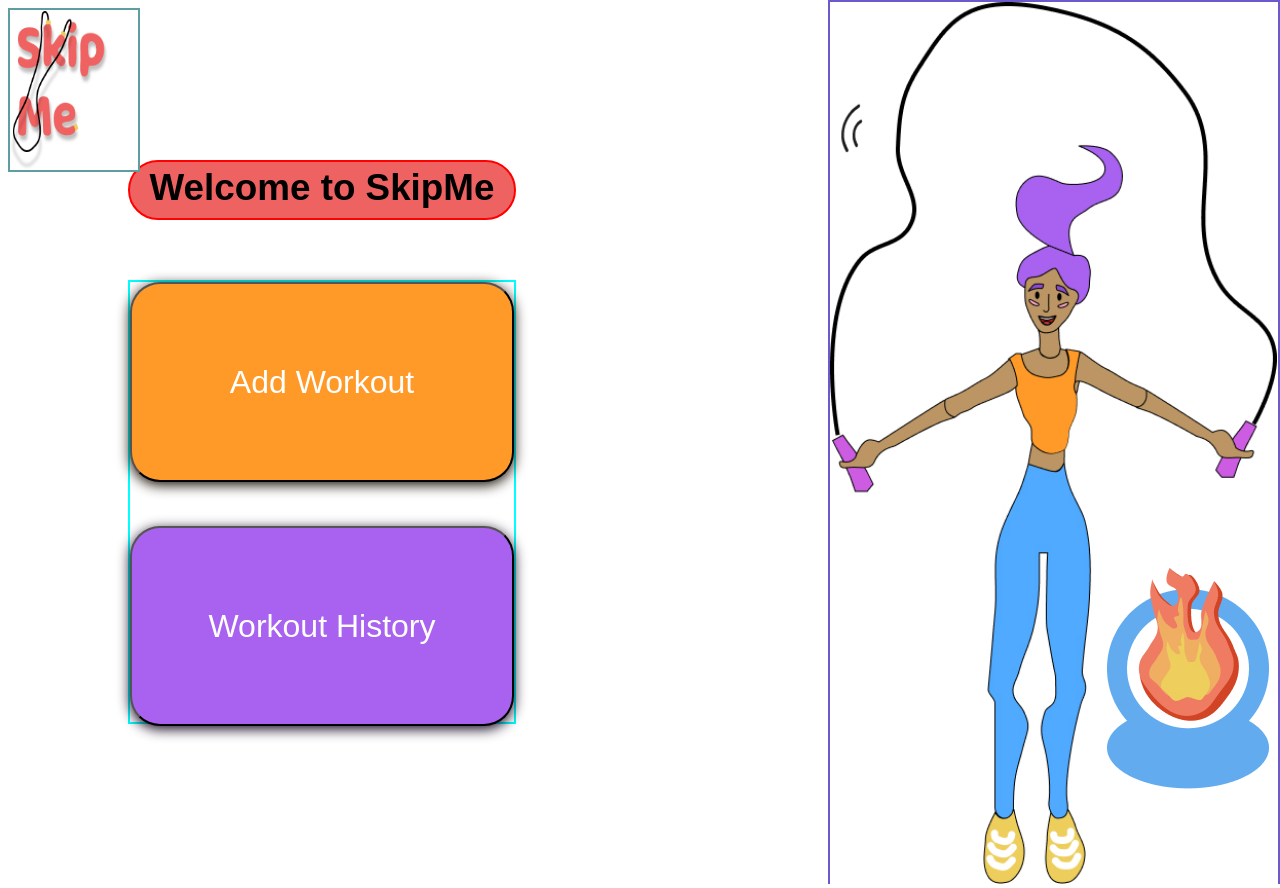
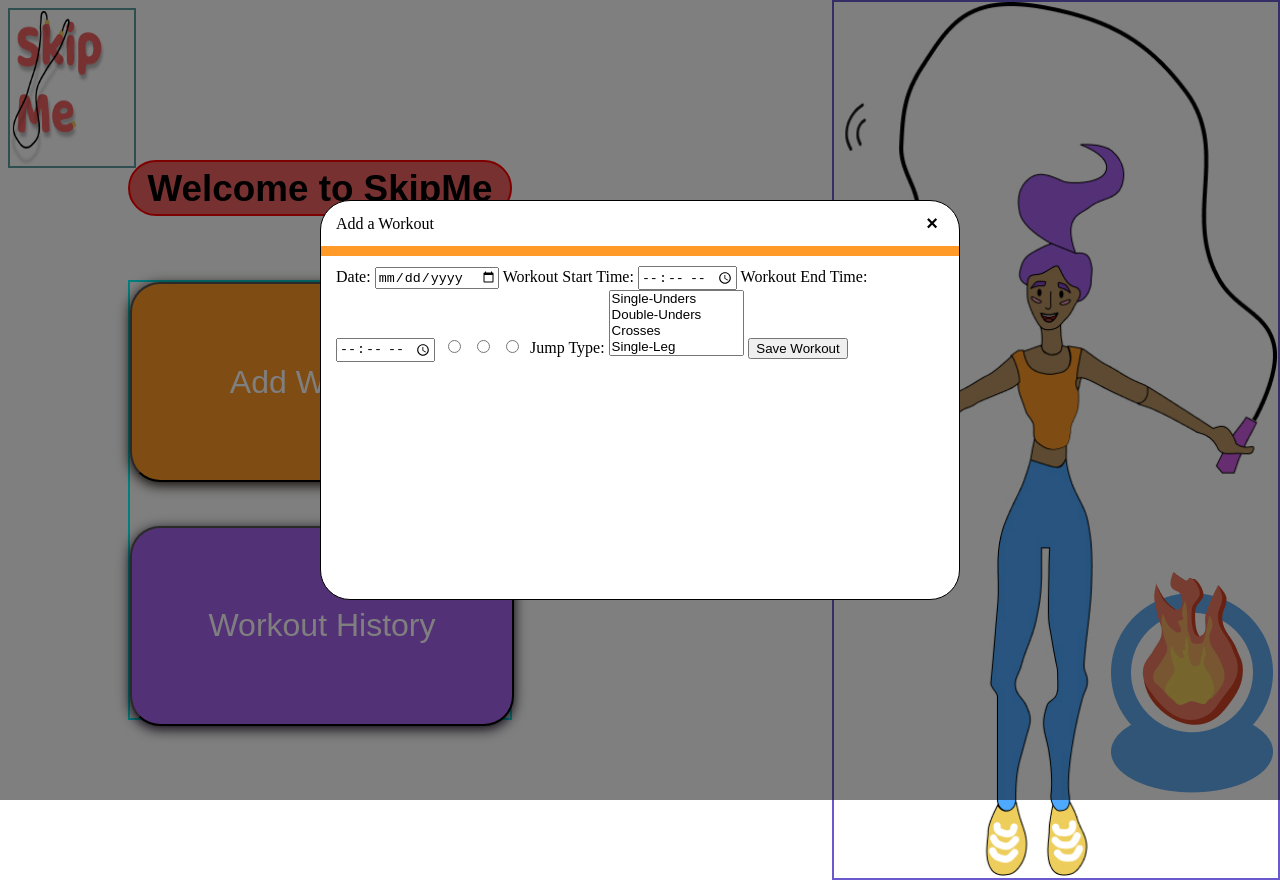
Before and after one commit to lauratheyoung/Portfolio-Final, a plain HTML site: page index.html in a window 1280 px wide. Both pictures are taken after a click on the button "Add Workout". Drawn offline with Linux system fonts and the light colour scheme; a web font is replaced by a local one.

Commit message:
Addition of Add Workout Button Functionality& Form

```diff
--- a/index.html
+++ b/index.html
@@ -13,7 +13,8 @@
     </div>
 
     <div id="buttonContainer">
-        <button class="mainButton" id="addWorkout">Add Workout</button>
+        <button data-form-target="#form" class="mainButton" id="addWorkout">Add Workout</button>
+        <!-- selector that points to the viewport we want to open -->
         <!-- need to link form to this button -->
         <button class="mainButton" id="workoutHistory">Workout History</button>
         <!-- js. card display of all logged workout data-->
@@ -21,12 +22,16 @@
     </div>
     <!-- creating workable container for css styling for the main page buttons -->
 
-    <div class="form" id="workoutFormContainer" style="display: none">
+    <div class="form hidden" id="form">
         <!-- style="display: none" -->
         <!-- creating a form container with no display until js. functionality is implemented -->
        <div class="form_contents">
 
-            <div class="form_close-bar"><span>X</span></div>
+            <div  data- class="form-header">
+                <div class="form-title">Add a Workout</div>
+                <button date-close-button class="close-button">&times;</button>
+            </div>
+
             <form id="userWorkoutForm">
 
                 <label for="date" id="date-label">Date:</label>
@@ -76,8 +81,11 @@
                 <button type= "submit" id="formSave">Save Workout</button>
 
             </form>
+
         </div>
     </div>
+
+    <div class="hidden" id="overlay"></div>
 
     <div id="workoutHistory">
         <!-- data outputted from form -->
@@ -99,3 +107,4 @@
     </div>
     <!-- need to add high resolution images for the final -->
 </body>
+<script src="scripts/script.js"></script>
--- a/scripts/script.js
+++ b/scripts/script.js
@@ -1,27 +1,100 @@
 // DOM elements
 
-const addWorkoutBtn = document.getElementById('addWorkout');
-const workoutHistoryBtn = document.getElementById('workoutHistory');
-const addWorkoutForm = document.getElementById('workoutFormContainer');
-const workoutHistory = document.getElementById('workoutHistory');
+// const addWorkoutBtn = document.getElementById('addWorkout');
+// const workoutHistoryBtn = document.getElementById('workoutHistory');
+// const addWorkoutForm = document.getElementById('workoutFormContainer');
+// const workoutHistory = document.getElementById('workoutHistory');
+
+
+// const addWorkoutButton = document.querySelectorAll('[data-form-target]')
+// const closeButton= document.querySelectorAll('[data-close-button]')
+// const overlay = docutment.getElementbyId('overlay')
+
+
+// addWorkoutButton.forEach(button => {
+//     button.addEventListener('click', () => {
+//         const form = document.querySelector(button.dataset.formTarget)
+//         openForm(form)
+//     })
+// })
+
+// closeForm.forEach( button => {
+//     const form = button.closest('.form')
+//     // selecting parent w/ class form
+//     closeForm(form)
+
+// })
+
+// function openForm(form){
+//     if (modal == null) return
+//     form.classList.add('active')
+//     overlay.classList.add('active')
+
+// }
+
+// function closeForm(form){
+//     if (modal == null) return
+//     form.classList.remove('active')
+//     overlay.classList.remove('active')
+
+// }
+
+// DOM elements
+// DOM elements
+
+// DOM elements
+const addWorkoutButton = document.querySelector('#addWorkout');
+const form = document.querySelector('#form');
+const overlay = document.getElementById('overlay');
+const closeButton = document.querySelector('.form-header .close-button');
+
+// Event listeners
+addWorkoutButton.addEventListener('click', () => {
+  openForm();
+});
+
+closeButton.addEventListener('click', () => {
+  closeForm();
+});
+
+// Functions
+function openForm() {
+  form.classList.add('active');
+  overlay.classList.add('active');
+}
+
+function closeForm() {
+  form.classList.remove('active');
+  overlay.classList.remove('active');
+}
+
+// Close form when the overlay is clicked
+overlay.addEventListener('click', () => {
+  closeForm();
+});
+
+
+
+
+
 
 // workout entries data (stored locally or in a database)
 
 
 // add eventListeners to buttons
 
-addWorkoutBtn.addEventListener('click', toggleFormVisibility);
+// addWorkoutBtn.addEventListener('click', toggleFormVisibility);
 
 // Toggle visibility of elements
 
-function toggleFormVisibility() {
-    // toggle the display property of the form container
-    if (workoutFormContainer.style.display === 'none'){
-        workoutFormContainer.style.display === 'block';
-    } else {
-        workoutFormContainer.style.display ='none';
-    }
-}
+// function toggleFormVisibility() {
+//     // toggle the display property of the form container
+//     if (workoutFormContainer.style.display === 'none'){
+//         workoutFormContainer.style.display === 'block';
+//     } else {
+//         workoutFormContainer.style.display ='none';
+//     }
+// }
 
 
 // Show the workout form
--- a/styles/style.css
+++ b/styles/style.css
@@ -187,17 +187,103 @@ textarea{
 }
  */
 
-#workoutFormContainer {
+/* #workoutFormContainer {
     display: none;
     background-color: #FF9A28;
     position: relative;
     border: 2px solid brown;
 
     /* display features/styling */
+
+
+/* .form_contents{
+    /* display features/styling
+    background-color: white;
+    position: relative;
+} */
+
+*,*::after, *::before{
+    box-sizing: border-box;
+
 }
 
-.form_contents{
-    /* display features/styling */
-    background-color: white;
-    position: relative;
+.form {
+    position: fixed;
+    top: 50%;
+    left: 50%;
+    transform: translate(-50%,-50%) scale(0);
+    transition: 200ms ease-in-out;
+    border: 1px solid black;
+    border-radius: 30px;
+    z-index: 30;
+    background-color:#ffff;
+    width: 50vw;
+    height: 50vh;
+    max-width: 80%;
+
+
 }
+
+.form.hidden{
+    display: none;
+}
+
+.form.active{
+    display: block;
+    transform: translate(-50%,-50%) scale(1);
+}
+
+.form-header{
+    padding: 10px 15px;
+    display: flex;
+    justify-content: space-between;
+    align-items: center;
+    border-bottom: 10px solid #FF9A28;
+}
+
+.form-header .title{
+    font-size: 1.25rem;
+    font-weight: bold;
+}
+
+.form-header .close-button {
+    cursor: pointer;
+    border: none;
+    outline: none;
+    background: none;
+    font-size: 1.25rem;
+    font-weight: bold;
+}
+
+#userWorkoutForm {
+    padding: 10px 15px;
+}
+
+#overlay{
+    position: fixed;
+    opacity: 0;
+    top: 0;
+    left: 0;
+    right: 0;
+    bottom: 0;
+    background-color: rgba(0,0,0,.5);
+    transition: 200ms ease-in-out;
+    z-index: 29;
+    pointer-events: none;
+    /* removes functionality to rest of page */
+}
+
+#overlay.active{
+    opacity: 1;
+    pointer-events: all;
+    /* toggle overlay */
+
+
+}
+.form.active {
+    display: flex;
+  }
+
+.overlay.active {
+    display: block;
+}
```
